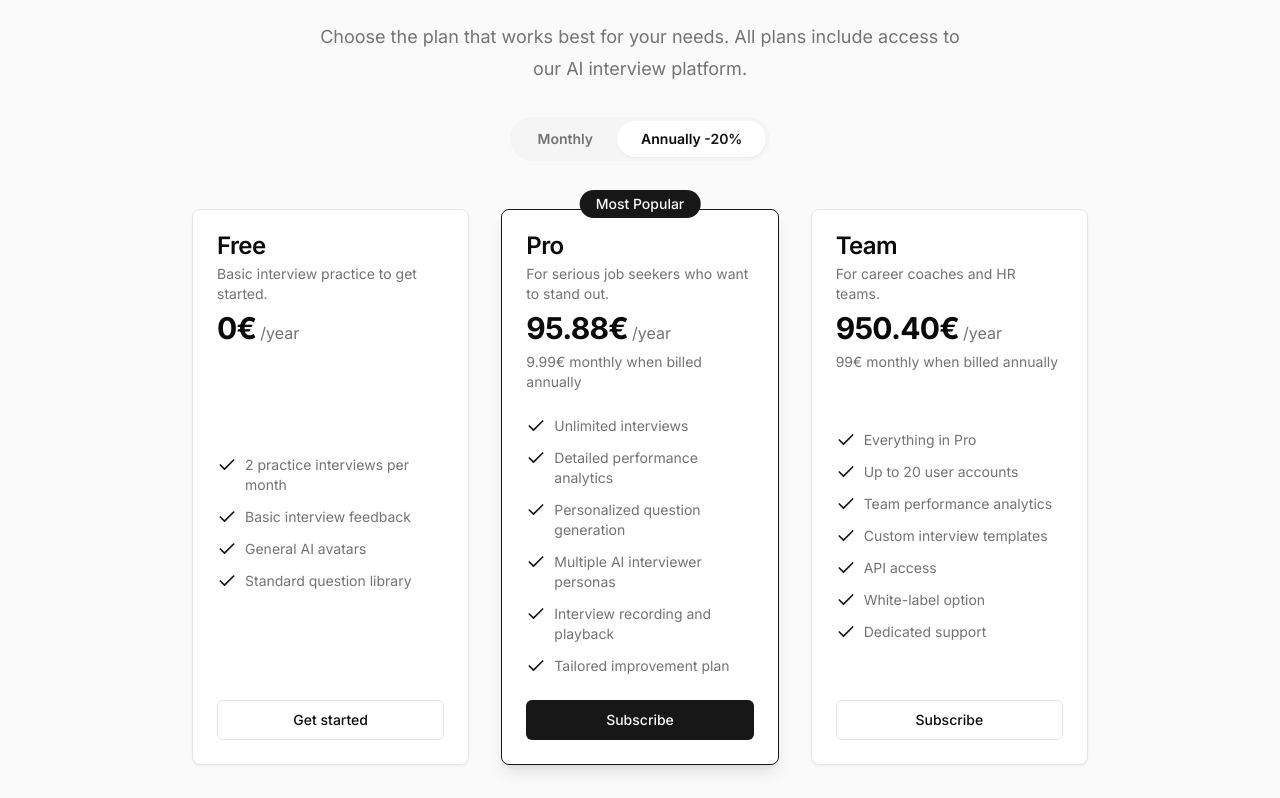
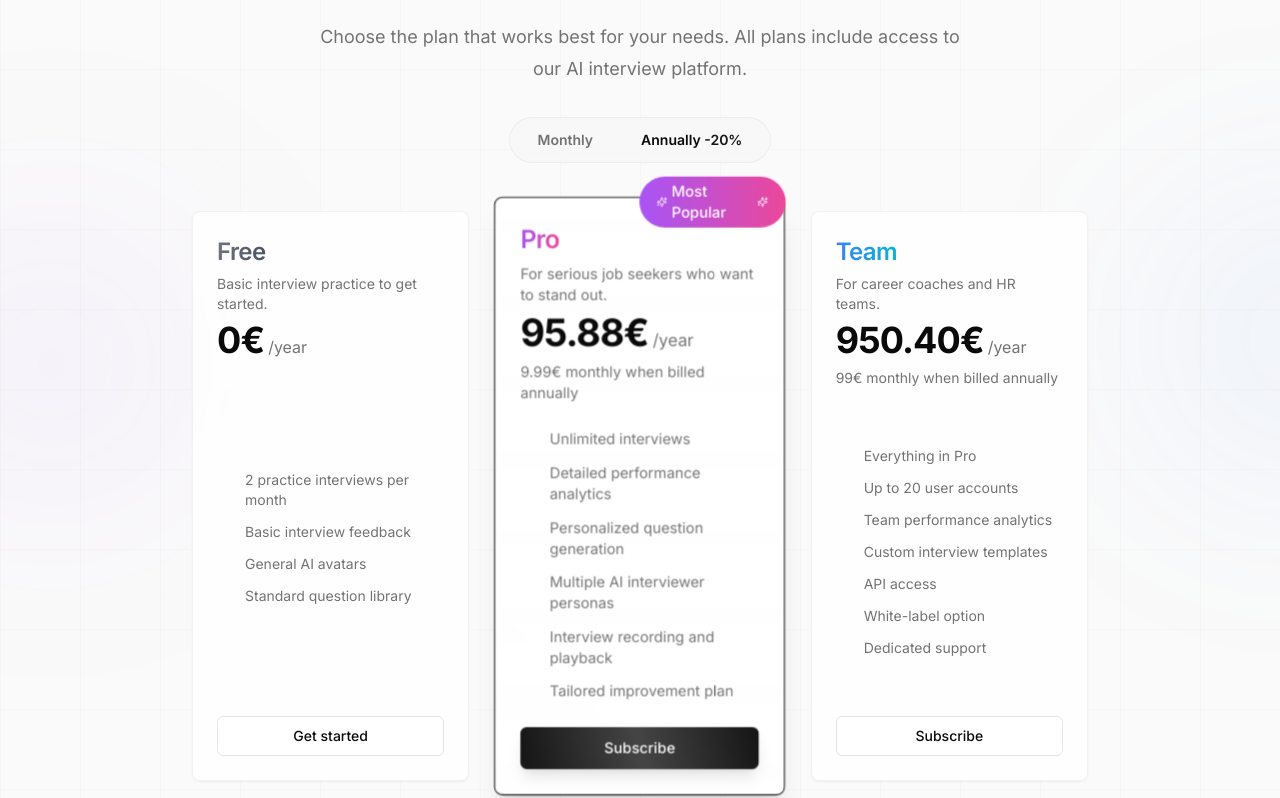
Before and after one commit to jolehuit/givemethatjob, a Next.js app: page / in a window 1280 px wide. Shown: the part 2258-3056 px from the top of the page. Built offline with nearby package versions, Linux system fonts and the light colour scheme.

Commit message:
Updated pricing.tsx

```diff
--- a/components/landing/pricing.tsx
+++ b/components/landing/pricing.tsx
@@ -1,10 +1,11 @@
 'use client';
 
-import { Check } from "lucide-react";
+import { Check, Sparkles } from "lucide-react";
 import { Button } from "@/components/ui/button";
 import { Card, CardContent, CardDescription, CardFooter, CardHeader, CardTitle } from "@/components/ui/card";
 import Link from "next/link";
 import { useState } from "react";
+import { motion, AnimatePresence } from "framer-motion";
 
 const tiers = [
   {
@@ -20,6 +21,8 @@ const tiers = [
       "Standard question library",
     ],
     mostPopular: false,
+    color: "from-gray-500 to-gray-600",
+    glow: "rgba(107, 114, 128, 0.5)",
   },
   {
     name: "Pro",
@@ -36,6 +39,8 @@ const tiers = [
       "Tailored improvement plan"
     ],
     mostPopular: true,
+    color: "from-purple-500 to-pink-500",
+    glow: "rgba(168, 85, 247, 0.5)",
   },
   {
     name: "Team",
@@ -53,30 +58,101 @@ const tiers = [
       "Dedicated support"
     ],
     mostPopular: false,
+    color: "from-blue-500 to-cyan-500",
+    glow: "rgba(59, 130, 246, 0.5)",
   },
 ];
 
 export function PricingSection() {
   const [annualBilling, setAnnualBilling] = useState(true);
+  const [hoveredTier, setHoveredTier] = useState<string | null>(null);
 
   return (
-    <div id="pricing" className="py-24 bg-secondary/50 sm:py-32">
-      <div className="mx-auto max-w-7xl px-6 lg:px-8">
-        <div className="mx-auto max-w-2xl sm:text-center">
-          <h2 className="text-3xl font-bold tracking-tight text-foreground sm:text-4xl">Simple, transparent pricing</h2>
+    <div id="pricing" className="relative py-24 bg-secondary/50 sm:py-32 overflow-hidden">
+      {/* Animated Background */}
+      <div className="absolute inset-0">
+        <div className="absolute inset-0 bg-[linear-gradient(to_right,hsl(var(--border)/0.2)_1px,transparent_1px),linear-gradient(to_bottom,hsl(var(--border)/0.2)_1px,transparent_1px)] bg-[size:80px_80px]" />
+
+        <motion.div
+          className="absolute top-1/4 -left-1/4 w-[600px] h-[600px]"
+          style={{
+            background: "radial-gradient(circle, rgba(168, 85, 247, 0.1) 0%, transparent 50%)",
+            filter: "blur(100px)",
+          }}
+          animate={{
+            x: [0, 100, 0],
+            y: [0, -50, 0],
+          }}
+          transition={{
+            duration: 20,
+            repeat: Infinity,
+            ease: "easeInOut"
+          }}
+        />
+
+        <motion.div
+          className="absolute bottom-1/4 -right-1/4 w-[600px] h-[600px]"
+          style={{
+            background: "radial-gradient(circle, rgba(59, 130, 246, 0.1) 0%, transparent 50%)",
+            filter: "blur(100px)",
+          }}
+          animate={{
+            x: [0, -100, 0],
+            y: [0, 50, 0],
+          }}
+          transition={{
+            duration: 20,
+            repeat: Infinity,
+            ease: "easeInOut",
+            delay: 10
+          }}
+        />
+      </div>
+
+      <div className="relative z-10 mx-auto max-w-7xl px-6 lg:px-8">
+        <motion.div
+          className="mx-auto max-w-2xl sm:text-center"
+          initial={{ opacity: 0, y: 20 }}
+          animate={{ opacity: 1, y: 0 }}
+          transition={{ duration: 0.8 }}
+        >
+          <h2 className="text-3xl font-bold tracking-tight text-foreground sm:text-4xl">
+            Simple, transparent pricing
+          </h2>
           <p className="mt-6 text-lg leading-8 text-muted-foreground">
             Choose the plan that works best for your needs. All plans include access to our AI interview platform.
           </p>
-        </div>
+        </motion.div>
 
-        <div className="flex justify-center mt-8">
-          <div className="relative flex rounded-full bg-muted p-1">
+        <motion.div
+          className="flex justify-center mt-8"
+          initial={{ opacity: 0, scale: 0.9 }}
+          animate={{ opacity: 1, scale: 1 }}
+          transition={{ duration: 0.5, delay: 0.2 }}
+        >
+          <div className="relative flex rounded-full bg-muted/50 backdrop-blur-sm p-1 border border-border/50">
+            <motion.div
+              className="absolute rounded-full"
+              initial={false}
+              animate={{
+                x: annualBilling ? "100%" : "0%",
+                width: annualBilling ? "58%" : "42%",
+              }}
+              transition={{ type: "spring", stiffness: 300, damping: 30 }}
+              style={{
+                height: "calc(100% - 8px)",
+                top: "4px",
+                left: "4px",
+                background: "linear-gradient(to right, var(--primary), var(--primary))",
+                opacity: 0.1,
+              }}
+            />
             <button
               type="button"
-              className={`relative rounded-full py-2 px-6 text-sm font-semibold ${
+              className={`relative rounded-full py-2 px-6 text-sm font-semibold transition-all ${
                 !annualBilling
-                  ? 'bg-background text-foreground shadow-sm'
-                  : 'text-muted-foreground'
+                  ? "text-foreground"
+                  : "text-muted-foreground hover:text-foreground"
               }`}
               onClick={() => setAnnualBilling(false)}
             >
@@ -84,72 +160,168 @@ export function PricingSection() {
             </button>
             <button
               type="button"
-              className={`relative rounded-full py-2 px-6 text-sm font-semibold ${
+              className={`relative rounded-full py-2 px-6 text-sm font-semibold transition-all ${
                 annualBilling
-                  ? 'bg-background text-foreground shadow-sm'
-                  : 'text-muted-foreground'
+                  ? "text-foreground"
+                  : "text-muted-foreground hover:text-foreground"
               }`}
               onClick={() => setAnnualBilling(true)}
             >
               Annually <span className="text-primary">-20%</span>
             </button>
           </div>
-        </div>
+        </motion.div>
 
         <div className="mx-auto mt-12 grid max-w-md grid-cols-1 gap-8 lg:max-w-4xl lg:grid-cols-3">
-          {tiers.map((tier) => (
+          {tiers.map((tier, index) => (
+            <motion.div
+              key={tier.id}
+              initial={{ opacity: 0, y: 20 }}
+              animate={{ opacity: 1, y: 0 }}
+              transition={{ duration: 0.8, delay: 0.3 + index * 0.1 }}
+              onMouseEnter={() => setHoveredTier(tier.id)}
+              onMouseLeave={() => setHoveredTier(null)}
+              className="relative"
+            >
+              {/* Card Glow */}
+              <motion.div
+                className="absolute -inset-4 rounded-2xl opacity-0"
+                style={{
+                  background: `radial-gradient(circle at center, ${tier.glow} 0%, transparent 60%)`,
+                  filter: "blur(40px)",
+                }}
+                animate={{
+                  opacity: hoveredTier === tier.id ? 1 : 0,
+                }}
+                transition={{ duration: 0.3 }}
+              />
+
               <Card
-              key={tier.id}
-              className={`flex flex-col justify-between border ${
+                className={`relative flex flex-col justify-between h-full backdrop-blur-sm border transition-all duration-300 ${
                   tier.mostPopular
-                  ? 'relative border-primary shadow-lg'
-                  : 'border-border'
-              }`}
+                    ? "border-primary shadow-xl scale-105"
+                    : "border-border/50 hover:border-border"
+                } ${hoveredTier === tier.id ? "translate-y-[-4px]" : ""}`}
+                style={{
+                  background: tier.mostPopular
+                    ? "linear-gradient(to bottom, hsl(var(--background)/0.95), hsl(var(--background)/0.98))"
+                    : "hsl(var(--background)/0.8)",
+                }}
               >
                 {tier.mostPopular && (
-                <div className="absolute -top-5 left-1/2 transform -translate-x-1/2 bg-primary text-primary-foreground px-4 py-1 rounded-full text-sm font-medium">
+                  <motion.div
+                    className="absolute -top-5 left-1/2 transform -translate-x-1/2 bg-gradient-to-r from-purple-500 to-pink-500 text-white px-4 py-1 rounded-full text-sm font-medium flex items-center gap-1"
+                    animate={{
+                      scale: [1, 1.05, 1],
+                    }}
+                    transition={{
+                      duration: 2,
+                      repeat: Infinity,
+                      ease: "easeInOut"
+                    }}
+                  >
+                    <Sparkles className="w-3 h-3" />
                     Most Popular
-                </div>
+                    <Sparkles className="w-3 h-3" />
+                  </motion.div>
                 )}
 
                 <CardHeader>
-                <CardTitle>{tier.name}</CardTitle>
+                  <CardTitle className="flex items-center gap-2">
+                    <span className={`text-2xl bg-gradient-to-r ${tier.color} bg-clip-text text-transparent`}>
+                      {tier.name}
+                    </span>
+                  </CardTitle>
                   <CardDescription>{tier.description}</CardDescription>
-                <div className="mt-4 flex items-baseline">
-                  <span className="text-3xl font-bold tracking-tight">
+                  <div className="mt-4">
+                    <AnimatePresence mode="wait">
+                      <motion.div
+                        key={annualBilling ? "annual" : "monthly"}
+                        initial={{ opacity: 0, y: -20 }}
+                        animate={{ opacity: 1, y: 0 }}
+                        exit={{ opacity: 0, y: 20 }}
+                        transition={{ duration: 0.3 }}
+                        className="flex items-baseline"
+                      >
+                        <span className="text-4xl font-bold tracking-tight">
                           {annualBilling ? tier.annualPrice : tier.monthlyPrice}
                         </span>
                         <span className="ml-1 text-muted-foreground">
-                    {annualBilling ? '/year' : '/month'}
+                          {annualBilling ? "/year" : "/month"}
                         </span>
+                      </motion.div>
+                    </AnimatePresence>
+                    {annualBilling && tier.id !== "tier-free" && (
+                      <motion.p
+                        className="text-sm text-muted-foreground mt-2"
+                        initial={{ opacity: 0 }}
+                        animate={{ opacity: 1 }}
+                        transition={{ delay: 0.1 }}
+                      >
+                        {`${tier.monthlyPrice} monthly when billed annually`}
+                      </motion.p>
+                    )}
                   </div>
-                {annualBilling && tier.id !== 'tier-free' && (
-                  <p className="text-sm text-muted-foreground mt-2">
-                    {`${tier.monthlyPrice} monthly when billed annually`}
-                  </p>
-                )}
                 </CardHeader>
+
                 <CardContent>
                   <ul className="space-y-3">
-                  {tier.features.map((feature) => (
-                    <li key={feature} className="flex items-start gap-2">
-                      <Check className="h-5 w-5 flex-shrink-0 text-primary" aria-hidden="true" />
+                    {tier.features.map((feature, featureIndex) => (
+                      <motion.li
+                        key={feature}
+                        className="flex items-start gap-2"
+                        initial={{ opacity: 0, x: -20 }}
+                        animate={{ opacity: 1, x: 0 }}
+                        transition={{
+                          duration: 0.5,
+                          delay: 0.5 + featureIndex * 0.05
+                        }}
+                      >
+                        <motion.div
+                          whileHover={{ scale: 1.2, rotate: 180 }}
+                          transition={{ type: "spring", stiffness: 400, damping: 10 }}
+                        >
+                          <Check className={`h-5 w-5 flex-shrink-0 bg-gradient-to-r ${tier.color} bg-clip-text`} style={{ color: "transparent", WebkitTextFillColor: "transparent" }} />
+                        </motion.div>
                         <span className="text-sm text-muted-foreground">{feature}</span>
-                    </li>
+                      </motion.li>
                     ))}
                   </ul>
                 </CardContent>
+
                 <CardFooter>
                   <Link href={tier.id === "tier-free" ? "/register" : "/settings/billing"} className="w-full">
+                    <motion.div
+                      whileHover={{ scale: 1.02 }}
+                      whileTap={{ scale: 0.98 }}
+                      className="w-full"
+                    >
                       <Button
                         variant={tier.mostPopular ? "default" : "outline"}
-                    className="w-full"
+                        className={`w-full relative overflow-hidden ${
+                          tier.mostPopular ? "shadow-lg" : ""
+                        }`}
                       >
+                        {/* Button shimmer effect */}
+                        <motion.div
+                          className="absolute inset-0 bg-gradient-to-r from-transparent via-white/20 to-transparent skew-x-12"
+                          animate={hoveredTier === tier.id ? {
+                            x: ["-200%", "200%"],
+                          } : {}}
+                          transition={{
+                            duration: 1,
+                            ease: "easeInOut",
+                          }}
+                        />
+                        <span className="relative z-10">
                           {tier.id === "tier-free" ? "Get started" : "Subscribe"}
+                        </span>
                       </Button>
+                    </motion.div>
                   </Link>
                 </CardFooter>
               </Card>
+            </motion.div>
           ))}
         </div>
       </div>
```
Lines whose indentation alone changed are shown as unchanged.
